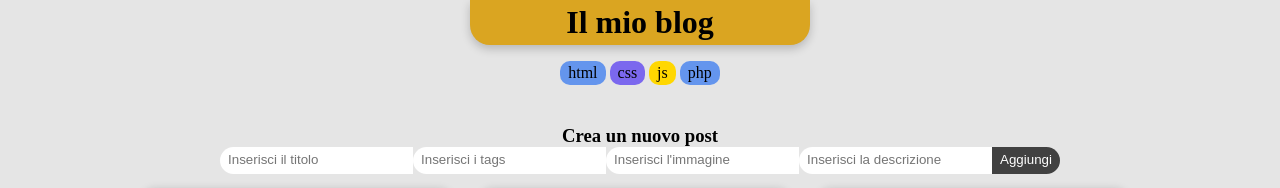
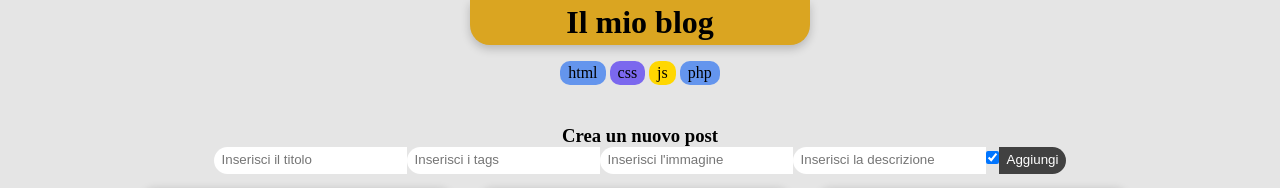
Before and after one commit to gianluca-milesi/react-form-multifield, a React (Vite) app: page / in a window 1280 px wide. Shown: the top 188 px of the page. Built offline with nearby package versions, Linux system fonts and the light colour scheme.

Commit message:
ADD: input type checkbox to manage post publication

```diff
--- a/src/components/Form/Form.jsx
+++ b/src/components/Form/Form.jsx
@@ -10,6 +10,7 @@ function Form({ formData, handleFormData, submit }) {
                 <input name="tags" type="text" placeholder="Inserisci i tags" className={style.input_title} onChange={handleFormData} value={formData.tags} />
                 <input name="image" type="text" placeholder="Inserisci l'immagine" className={style.input_title} onChange={handleFormData} value={formData.image} />
                 <input name="content" type="text" placeholder="Inserisci la descrizione" className={style.input_title} onChange={handleFormData} value={formData.content} />
+                <input name="published" type="checkbox" className={style.input_title} onChange={handleFormData} checked={formData.published} />
                 <input type="submit" className={style.submit} value="Aggiungi" />
             </form>
         </>
--- a/src/layouts/Main/Main.jsx
+++ b/src/layouts/Main/Main.jsx
@@ -22,14 +22,16 @@ function Main() {
 
     //Creo lo stato dei post partendo dai dati iniziali (posts.js)
     const [posts, setPosts] = useState(initialPosts)
+
+
+    //FORM
     //Creo lo stato del form partendo dai dati iniziali
     const [formData, setFormData] = useState(initialFormData)
-
 
     //onChange
     function handleFormData(event) {
         const key = event.target.name
-        const value = event.target.value
+        const value = event.target.type === "checkbox" ? event.target.checked : event.target.value //gestione checkbox e value negli inputs
 
         const newFormData = {
             ...formData,
@@ -56,12 +58,13 @@ function Main() {
         setFormData(initialFormData) //resetto il campo form
     }
 
+    //CARD
     //deleteItem
     function deletePost(id) {
         setPosts(posts.filter(post => post.id !== id))
     }
 
-
+    //TAGS
     //Tags senza ripetizioni
     const filteredTags = []
     initialPosts.forEach(post => {
```
